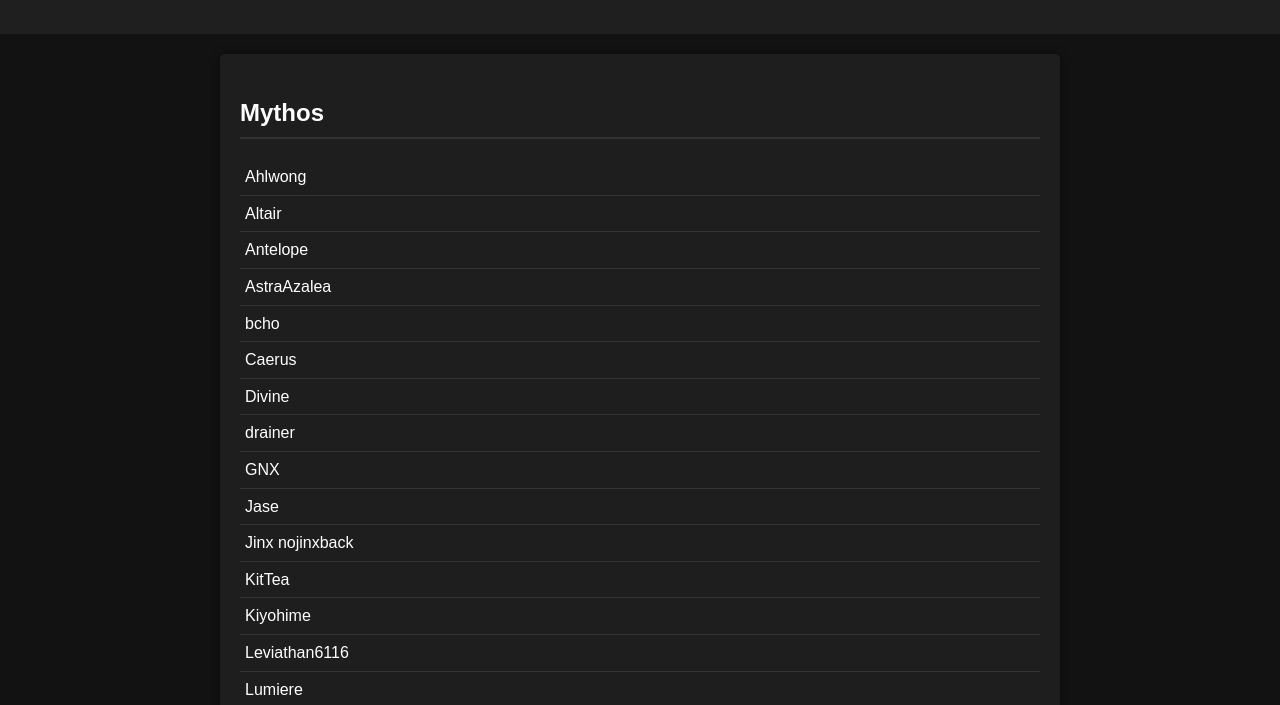
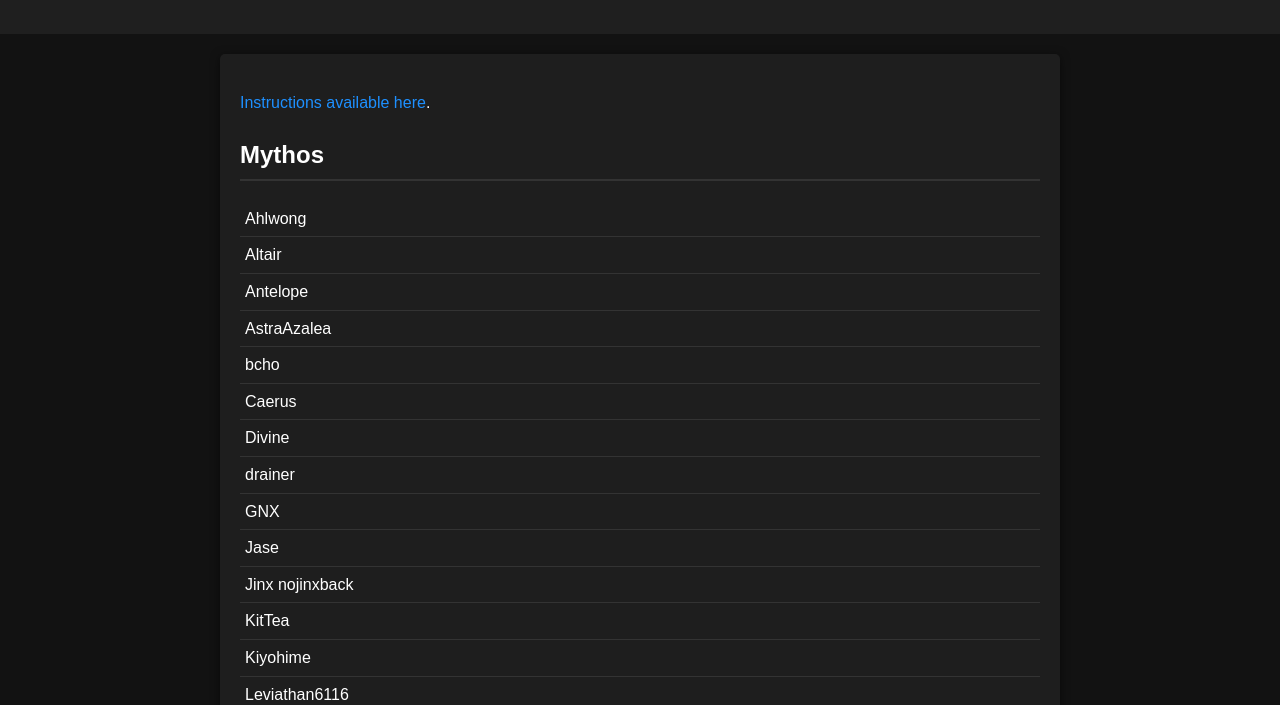
Before and after one commit to magnullia/afkj-guilds, a plain HTML site: page index.html in a window 1280 px wide. Shown: the part 92-797 px from the top of the page. Drawn offline with Linux system fonts and the light colour scheme.

Commit message:
Update index.html
added instructions link

```diff
--- a/index.html
+++ b/index.html
@@ -57,6 +57,7 @@
         <h1>Guild Membership</h1>
     </header>
     <div class="container">
+        <p><a href="instructions.html">Instructions available here</a>.</p>
         <section>
             <h2>Mythos</h2>
             <ul>
```
